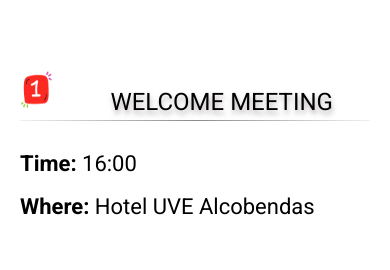
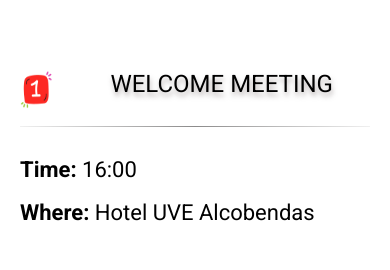
Before and after one commit to radekwilk/madrid-trip, a plain HTML site: page index.html in a window 390 px wide. Shown: the part 773-1043 px from the top of the page. Drawn offline with Linux system fonts and the light colour scheme.

Commit message:
changed min height for the small screens

```diff
--- a/css/style.css
+++ b/css/style.css
@@ -214,7 +214,7 @@ body {
 
     .heading-container {
         width: 100%;
-        height: 3.4rem;
+        min-height: 3.4rem;
         margin: 1.6rem 0;
     }
 
@@ -245,7 +245,6 @@ body {
         font-size: 2.4rem;
         width: 100%;
         text-align: center;
-        margin: 1.8rem auto;
     }
 
 
```
